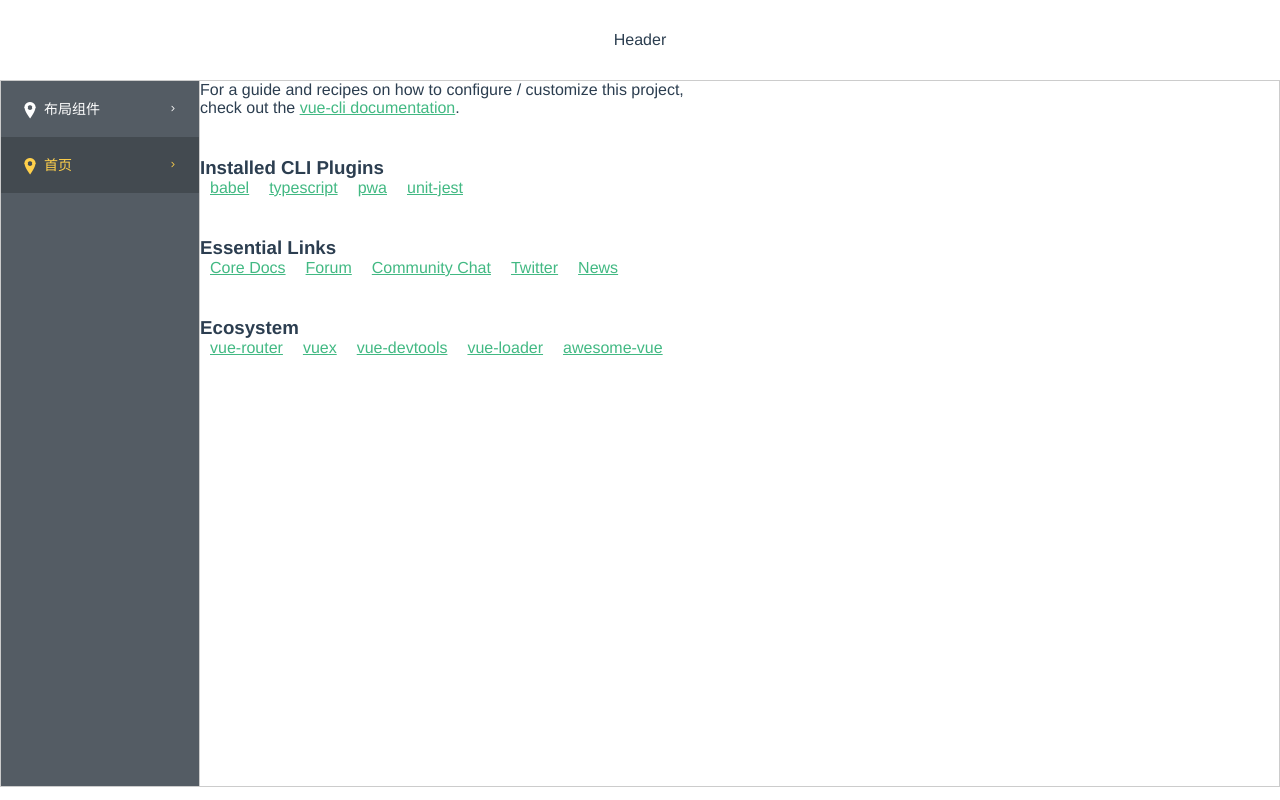
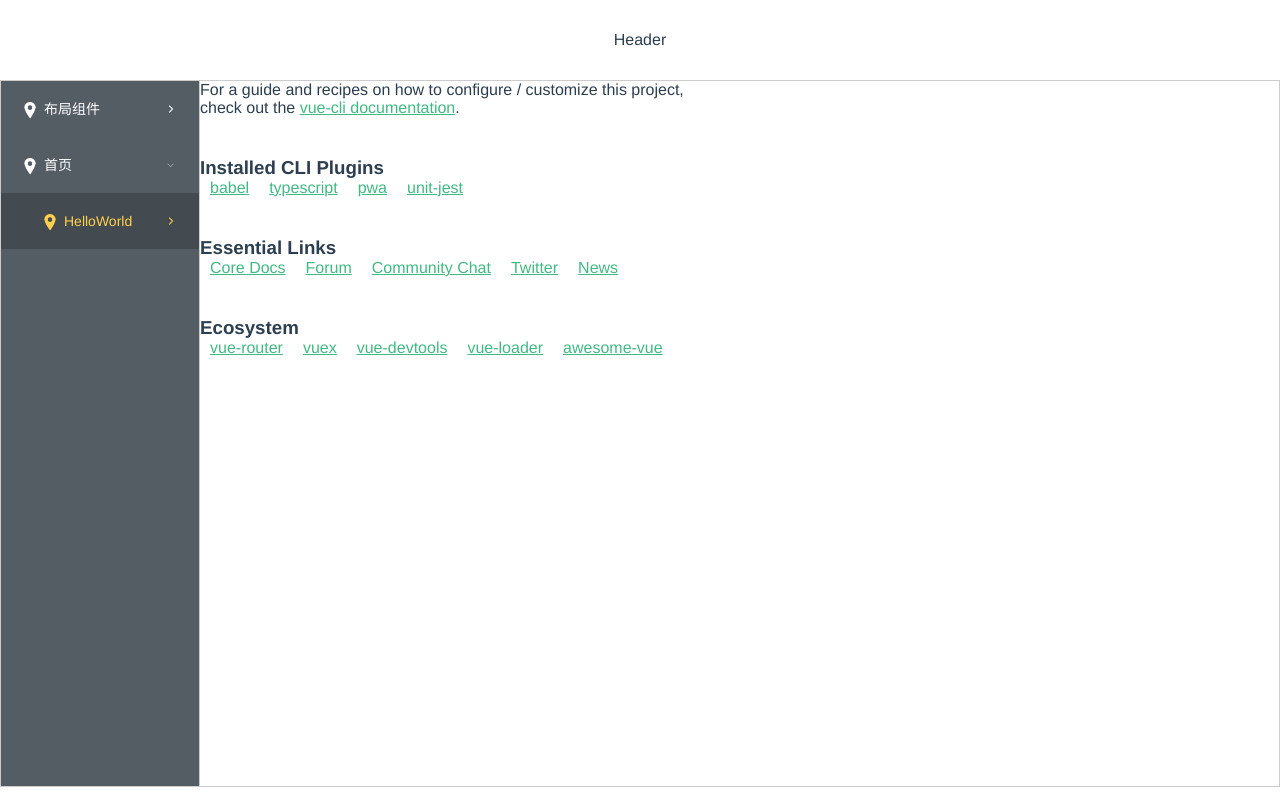
Before and after one commit to smilehr/my-vue, a Vue app: page /test/home1 in a window 1280 px wide. Built offline with nearby package versions, Linux system fonts and the light colour scheme.

Commit message:
提交多级导航栏组件

```diff
--- a/src/components/navmenu/MenuItem.vue
+++ b/src/components/navmenu/MenuItem.vue
@@ -9,29 +9,34 @@
 		<router-link class="item-title" :to="menu.path" tag="div">
 			<i :class="['iconfont', menu.meta.icon]"></i>
 			<span>{{ menu.meta.title }}</span>
-			<i class="iconfont icon-arrow icon-arrow-right"></i>
+			<i :class="['iconfont', 'icon-arrow', !isopen ? 'icon-arrow-right' : 'icon-arrow-down']"></i>
 		</router-link>
-		<slot></slot>
+		<div class="menu-group" v-show="isopen">
+			<slot></slot>
+		</div>
 	</div>
 </template>
 
 <script lang="ts">
 import { Component, Prop, Vue, Watch } from 'vue-property-decorator';
+import { NavConfig } from '../../modules/globalParam';
 
 @Component
 export default class MenuItem extends Vue {
-	@Prop() private menu!: {};
-	@Prop() private index!: string;
-	@Prop() private activeBg!: string;
-	@Prop() private activeColor!: string;
-	@Prop() private activeItem!: string;
+	@Prop() public defaultActive!: string;
+	@Prop() public menu!: NavConfig;
+	@Prop() public index!: string;
+	@Prop() public activeBg!: string;
+	@Prop() public activeColor!: string;
+	@Prop() public name!: string;
 
-	private isActive: boolean = this.index === this.activeItem;
+	private isActive: boolean = this.name === this.defaultActive;
 	private bgColor = this.isActive ? this.activeBg : '';
 	private textColor = this.isActive ? this.activeColor : '';
+	private isopen = !!this.menu.isopen;
 
 	public doClick(): void {
-		this.$emit('setActiveItem', this.index);
+		this.isopen = !this.isopen;
 	}
 
 	public changeHover(idx: boolean): void {
@@ -40,16 +45,11 @@ export default class MenuItem extends Vue {
 		this.textColor = idx ? this.activeColor : '';
 	}
 
-	private updateIsActive() {
-		this.isActive = this.index === this.activeItem;
+	@Watch('$route')
+	private changeRoute(to: { [propName: string]: any; }, from: object): void {
+		this.isActive = this.name === to.name;
 		this.bgColor = this.isActive ? this.activeBg : '';
 		this.textColor = this.isActive ? this.activeColor : '';
-	}
-
-	@Watch('activeItem')
-	private onActiveItemChanged(nValue: string, oValue: string) {
-		this.activeItem = nValue;
-		this.updateIsActive();
 	}
 }
 </script>
@@ -78,7 +78,6 @@ export default class MenuItem extends Vue {
 			position: absolute;
 			right: 20px;
 			transition: transform .3s;
-			font-size: 12px;
 		}
 	}
 }
--- a/src/components/navmenu/NavMenu.vue
+++ b/src/components/navmenu/NavMenu.vue
@@ -1,3 +1,9 @@
+<!--
+	原本构想：通过调用者指定默认active项，再通过每项的点击事件，改变activeItem值，判断Index === activeItem判断当前点击item
+					 是否 isActive；但可惜，第一级和第二级并不能视为一个整体，而又不想手动固定级数，所以采用$router.path作为相应数据
+	折中构想：通过this.$route.name === name 判断当前点击项isActive = true or false
+-->
+
 <template>
 	<div class="nav-menu" :style="{ 'background-color': menuStyle.bgColor, 'color': menuStyle.color }">
 		<menu-item
@@ -6,20 +12,19 @@
 			:menu="menu"
 			:index="index ? index + '-' + (idx + 1) : '' + (idx + 1)"
 			:key="menu.name"
+			:name="menu.name"
 			:activeBg="menuStyle.activeBgColor"
 			:activeColor="menuStyle.activeColor"
-			:activeItem="activeItem"
-			@setActiveItem="setActiveItem"
-		>
+			:defaultActive="defaultActive">
 			<nav-menu
 				v-if="menu.children && menu.children.length > 0"
+				v-show="menu.isopen"
 				:menus="menu.children"
 				:menuStyle="menuStyle"
 				:index="'' + (idx + 1)"
 				:level="level + 1"
-				:activeItem="activeItem"
-				@setActiveItem="setActiveItem"
-			></nav-menu>
+				:defaultActive="defaultActive">
+			</nav-menu>
 		</menu-item>
 	</div>
 </template>
@@ -34,22 +39,11 @@ import MenuItem from './MenuItem.vue';
 	}
 })
 export default class NavMenu extends Vue {
-	@Prop() private menus!: object[];
-	@Prop() private index!: string;
-	@Prop() private menuStyle!: {};
-	@Prop() private level!: number;
-	@Prop() private defaultActive!: string;
-
-	private activeItem: string = this.defaultActive || '';
-
-	private setActiveItem(index: string): void {
-		this.activeItem = index;
-	}
-
-	@Watch('activeItem')
-	private onActiveItemChanged(nValue: string, oValue: string) {
-		this.activeItem = nValue;
-	}
+	@Prop() public menus!: object[];
+	@Prop() public index!: string;
+	@Prop() public menuStyle!: {};
+	@Prop() public level!: number;
+	@Prop() public defaultActive!: string;
 }
 </script>
 
--- a/src/modules/globalParam.ts
+++ b/src/modules/globalParam.ts
@@ -1,15 +1,16 @@
 /**
  * 定义导航栏接口
  */
-export interface NavMenu {
+export interface NavConfig {
 	name: string;
 	path?: string;
 	component: object;
 	meta: object;
-	children?: NavMenu[];
+	isopen?: boolean;
+	children?: NavConfig[];
 }
 
-export const compMenus: NavMenu[] = [{
+const compMenus: NavConfig[] = [{
 	name: 'container',
 	path: '/test/container',
 	component: () => import('@/components/Container.vue'),
@@ -18,13 +19,28 @@ export const compMenus: NavMenu[] = [{
 		icon: 'icon-navigation'
 	}
 }, {
-	name: 'home1',
-	path: '/test/Home1',
-	component: () => import('@/components/HelloWorld.vue'),
+	name: 'home',
+	path: '',
+	component: {},
 	meta: {
 		title: '首页',
 		icon: 'icon-navigation'
-	}
+	},
+	isopen: true,
+	children: [{
+		name: 'home1',
+		path: '/test/home1',
+		component: () => import('@/components/HelloWorld.vue'),
+		meta: {
+			title: 'HelloWorld',
+			icon: 'icon-navigation'
+		},
+	}]
 }];
 
+export const NavParams: { default: string, navmenu: NavConfig[] } = {
+	default: 'home1',
+	navmenu: compMenus
+};
+
 export default { };
--- a/src/router.ts
+++ b/src/router.ts
@@ -2,13 +2,13 @@ import Vue from 'vue';
 import Router, { RouteConfig } from 'vue-router';
 import Home from './views/Home.vue';
 import Test from './views/test.vue';
-import { compMenus, NavMenu } from './modules/globalParam';
+import { NavParams, NavConfig } from './modules/globalParam';
 
 Vue.use(Router);
 
 const childRoutes: RouteConfig[] = [];
-function getRoutes(menus: NavMenu[]): void {
-	menus.forEach((val: NavMenu, index: number) => {
+function getRoutes(menus: NavConfig[]): void {
+	menus.forEach((val: NavConfig, index: number) => {
 		if (val.children && val.children.length > 0) {
 			getRoutes(val.children);
 		}
@@ -23,7 +23,7 @@ function getRoutes(menus: NavMenu[]): void {
 	});
 }
 
-getRoutes(compMenus);
+getRoutes(NavParams.navmenu);
 
 export default new Router({
 	mode: 'history',
@@ -46,7 +46,7 @@ export default new Router({
 			path: '/test',
 			name: 'test',
 			component: Test,
-			redirect: '/test/home1',
+			redirect: '/test/' + NavParams.default,
 			children: childRoutes
 		}
 	],
--- a/src/views/test.vue
+++ b/src/views/test.vue
@@ -6,8 +6,9 @@
 				<nav-menu
 					:menus="navMenus"
 					:menuStyle="menuStyle"
-					:defaultActive="defaultActive"
-					:level="level"></nav-menu>
+					:level="level"
+					:defaultActive="defaultActive">
+				</nav-menu>
 			</aside>
 			<main class="main">
 				<router-view></router-view>
@@ -20,7 +21,7 @@
 import { Component, Vue } from 'vue-property-decorator';
 
 import NavMenu from '@/components/navmenu/NavMenu.vue';
-import { compMenus } from '../modules/globalParam';
+import { NavConfig, NavParams } from '../modules/globalParam';
 
 @Component({
 	components: {
@@ -28,7 +29,8 @@ import { compMenus } from '../modules/globalParam';
 	},
 })
 export default class Test extends Vue {
-	public navMenus: object[] = compMenus;
+	public navMenus: NavConfig[] = NavParams.navmenu;
+	public defaultActive: string = NavParams.default;
 	private menuStyle: {} = {
 		bgColor: '#545c64',
 		color: '#fff',
@@ -36,7 +38,6 @@ export default class Test extends Vue {
 		activeColor: '#ffd04b'
 	};
 	private level: number = 1;
-	private defaultActive: string = '2';
 }
 </script>
 
```
